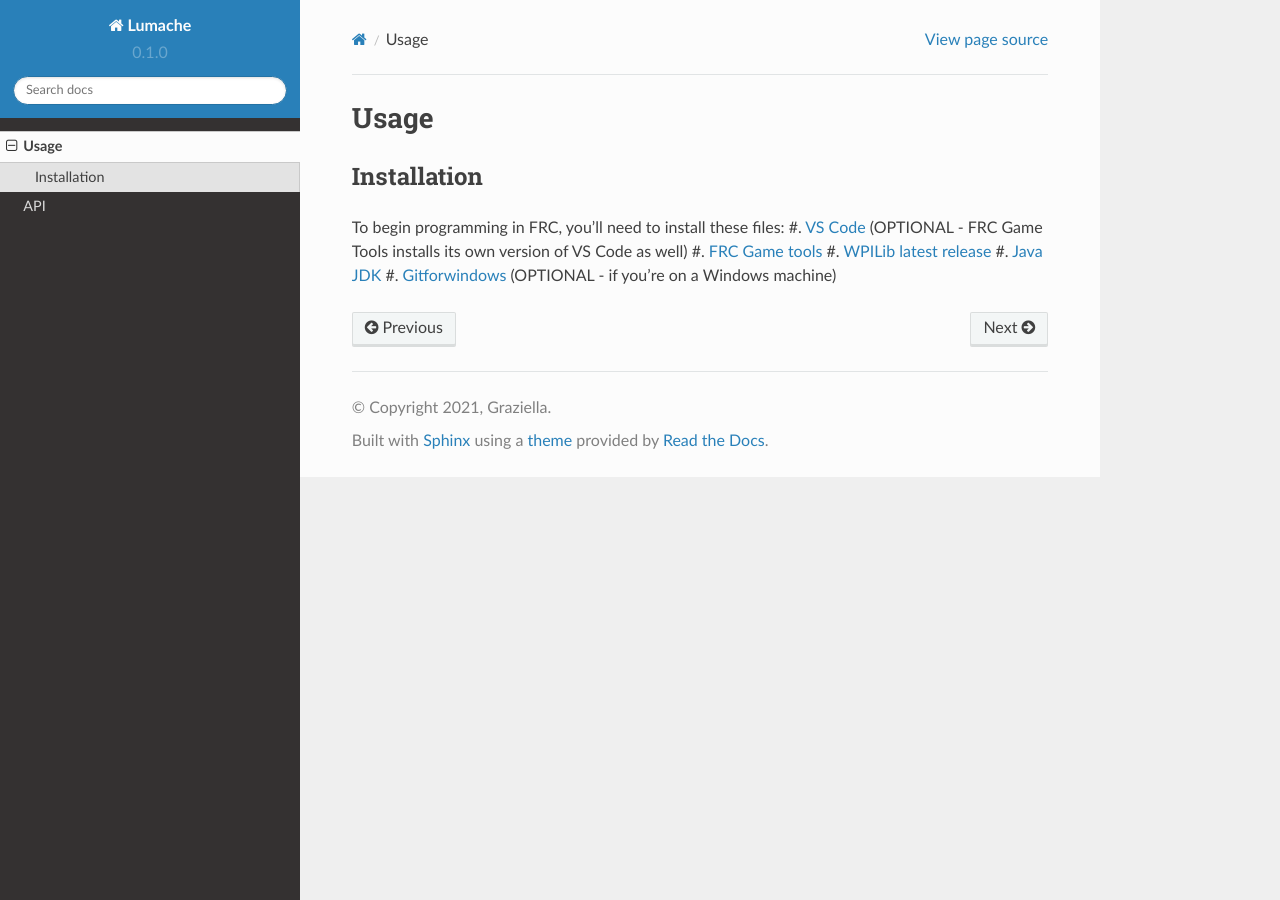
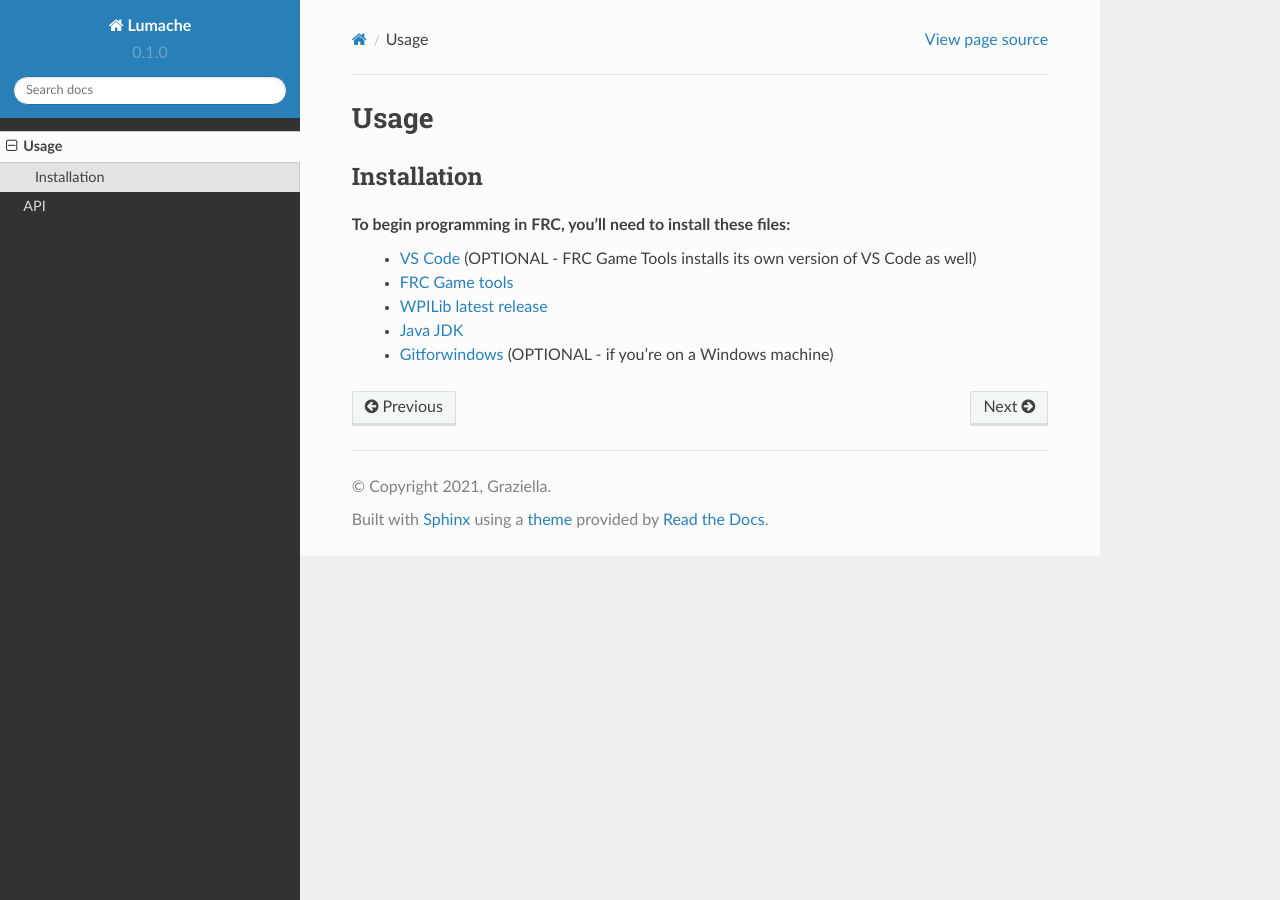
Before and after one commit to drdonv/FRC-RTD, a Sphinx documentation site: the page built from docs/source/usage.rst, in a window 1280 px wide. Built offline with Sphinx 7.4.7 and the Read the Docs theme 2.0.0, drawn with Linux system fonts in a browser that asks for light colours.

Commit message:
another attempt at fixing bullets

```diff
--- a/docs/source/usage.rst
+++ b/docs/source/usage.rst
@@ -7,8 +7,8 @@
 ------------
 
 To begin programming in FRC, you'll need to install these files:
-#. `VS Code <https://code.visualstudio.com/download>`_ (OPTIONAL - FRC Game Tools installs its own version of VS Code as well)
-#. `FRC Game tools <https://github.com/wpilibsuite/allwpilib/releases>`_
-#. `WPILib latest release <https://github.com/wpilibsuite/allwpilib/releases>`_
-#. `Java JDK <https://www.oracle.com/java/technologies/downloads/>`_
-#. `Gitforwindows <https://gitforwindows.org/>`_ (OPTIONAL - if you're on a Windows machine)
+ - `VS Code <https://code.visualstudio.com/download>`_ (OPTIONAL - FRC Game Tools installs its own version of VS Code as well)
+ - `FRC Game tools <https://github.com/wpilibsuite/allwpilib/releases>`_
+ - `WPILib latest release <https://github.com/wpilibsuite/allwpilib/releases>`_
+ - `Java JDK <https://www.oracle.com/java/technologies/downloads/>`_
+ - `Gitforwindows <https://gitforwindows.org/>`_ (OPTIONAL - if you're on a Windows machine)
```
